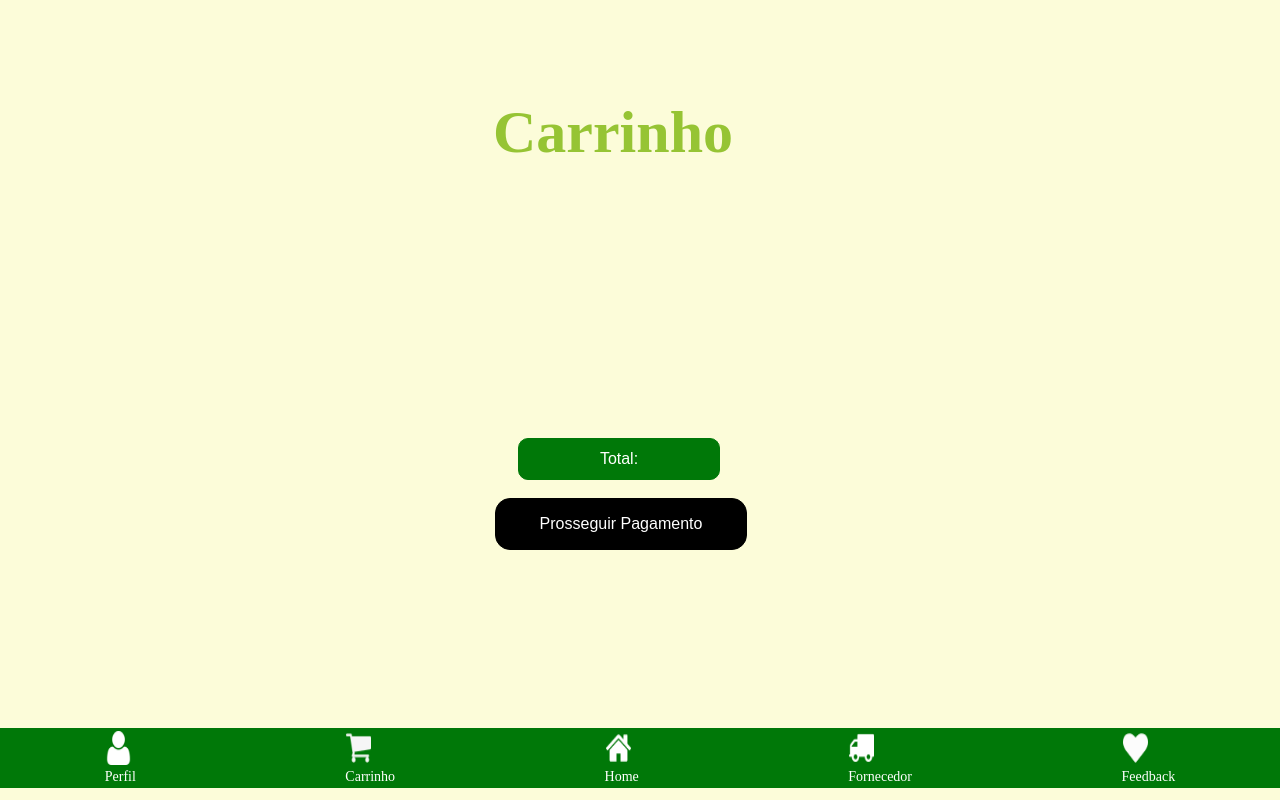
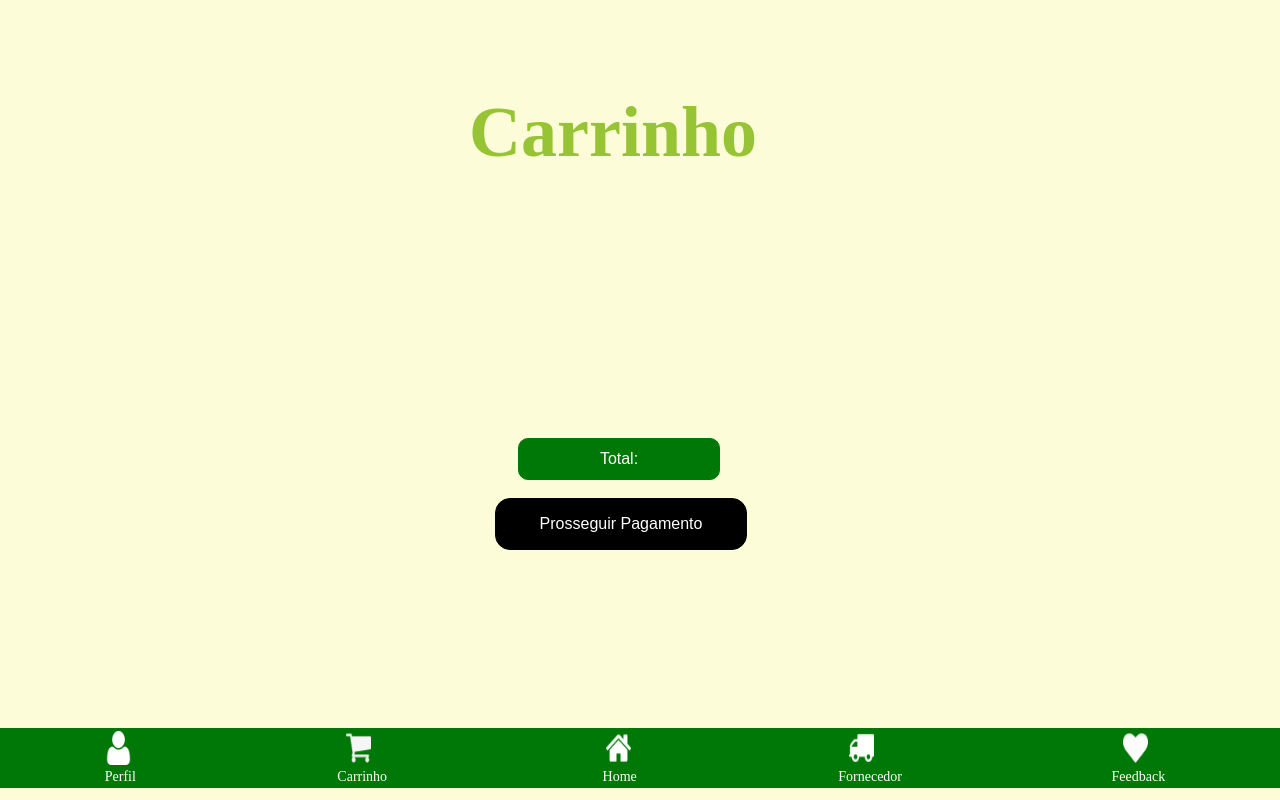
Before and after one commit to LeooSilva/PimVerdelicia, a plain HTML site: page pag12.html in a window 1280 px wide. Drawn offline with Linux system fonts and the light colour scheme.

Commit message:
animaçoes em btn e h1

```diff
--- a/pag12.css
+++ b/pag12.css
@@ -25,6 +25,7 @@ body {
     display: flex;
     justify-content: space-around;
     width: 100%;
+    transition: transform 300ms ease-in-out, box-shadow 300ms ease-in-out;
 }
 
 .icon-item {
@@ -41,7 +42,7 @@ body {
     position: relative;
     top:  px;
     left: 1px;
-
+    transition: transform 300ms ease-in-out, box-shadow 300ms ease-in-out;
 }
 
 .icon + p {
@@ -71,6 +72,11 @@ body {
     align-items: center;
     justify-content: center;/
 }
+.icon-item:hover .icon {
+    transform: scale(1.1); /* Aumenta o tamanho do ícone em 10% no hover */
+    box-shadow: 0 4px 10px rgba(0, 0, 0, 0.1); /* Adiciona uma sombra preta com leve desfoque */
+  }
+
 
 
 h1{
@@ -79,6 +85,7 @@ h1{
     left: 200px;
     color: #96c434;
     font-size: 60px;
+    animation: colorAndGrow 2s ease-in-out forwards; /* Animação de 2 segundos */
 }
 
 .container-btn {
@@ -107,7 +114,13 @@ h1{
     display: flex;
     justify-content: center; /* Centraliza horizontalmente */
     align-items: flex-end;   /* Alinha ao fundo verticalmente */
-
+    transition: box-shadow 300ms ease-in-out, background-color 300ms ease-in-out;
+    animation: Grow 2s ease-in-out forwards; /* Animação de 2 segundos */
+}
+.btn:hover {
+    box-shadow: 0 0 40px 40px rgba(15, 15, 15, 0.7) inset; /* Sombra com tom vermelho */
+    background-color: #5c5c5c; /* Tonalidade um pouco mais clara de preto */
+    transform: scale(1.05); /* Aumenta o tamanho do botão em 5% */
 }
 
 
@@ -142,3 +155,44 @@ h1{
     align-items: flex-end;   /* Alinha ao fundo verticalmente */
 
 }
+
+.carrinho {
+    position: relative;
+    right: 8px;
+}
+
+.home {
+    position: relative;
+    right: 2px;
+}
+.fornecedor {
+    position: relative;
+    right: 10px;
+}
+.feedback {
+    position: relative;
+    right: 10px;
+}
+
+
+@keyframes colorAndGrow {
+    0% {
+        color: #ffffff; /* Começa com a cor branca */
+        transform: scale(1); /* Tamanho inicial */
+    }
+    100% {
+        color: #96c434; /* Termina com a cor final */
+        transform: scale(1.2); /* Aumenta o tamanho em 20% */
+    }
+}
+
+@keyframes Grow {
+    0% {
+        color: #000000; /* Começa com a cor branca */
+        transform: scale(0.8); /* Tamanho inicial */
+    }
+    100% {
+        color: #ffffff; /* Termina com a cor final */
+        transform: scale(1.0); /* Aumenta o tamanho em 20% */
+    }
+}
--- a/pag12.html
+++ b/pag12.html
@@ -38,25 +38,25 @@
             <div class="icon-item">
                 <a href="pag12.html">
                     <img class="icon" src="img/carrinho-de-compras.png" alt="carrinho de compras">
-                    <p class="pbarra">Carrinho</p>
+                    <p class="pbarra carrinho">Carrinho</p>
                 </a>
             </div>
             <div class="icon-item">
                 <a href="pag7.html">
                     <img class="icon" src="img/casa.png" alt="home">
-                    <p class="pbarra" >Home</p>
+                    <p class="pbarra home" >Home</p>
                 </a>
             </div>
             <div class="icon-item">
                 <a href="pag19.html">
                     <img class="icon" src="img/silhueta-de-caminhao-de-entrega.png" alt="caminhão">
-                    <p class="pbarra" >Fornecedor</p>
+                    <p class="pbarra fornecedor" >Fornecedor</p>
                 </a>
             </div>
             <div class="icon-item">
                 <a href="pag23.html">
                     <img class="icon" src="img/silhueta-em-forma-de-coracao.png" alt="feedback">
-                    <p class="pbarra" >Feedback</p>
+                    <p class="pbarra feedback" >Feedback</p>
                 </a>
             </div>
         </div>
```
